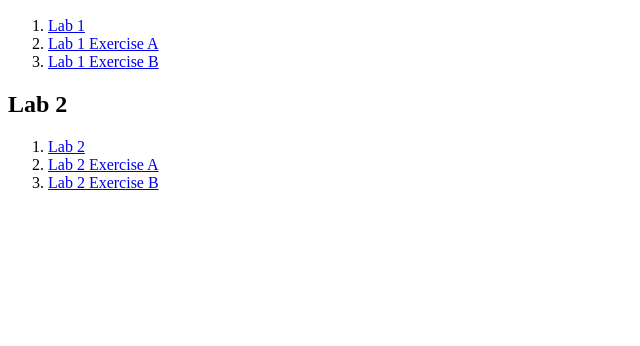
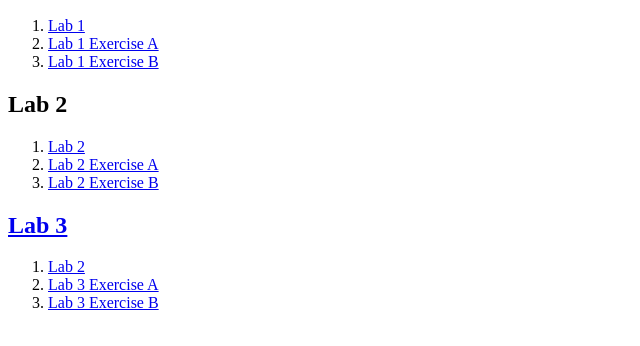
Before and after one commit to afifmz/S81238_CSF3133_K2, a plain HTML site: page index.html in a window 1280 px wide. Shown: the part 110-456 px from the top of the page, without its empty margins (0-640 px from the left). Drawn offline with Linux system fonts and the light colour scheme.

Commit message:
Add Lab 3 section to index.html

```diff
--- a/index.html
+++ b/index.html
@@ -19,7 +19,13 @@
         <li><a href="lab2/lab2.html">Lab 2</li>
         <li><a href="lab2/lab2_ExerA.html">Lab 2 Exercise A</li>
         <li><a href="lab2/lab2_ExerB.html">Lab 2 Exercise B</li>
+    </ol>
 
+    <h2>Lab 3</h2>
+    <ol>
+        <li><a href="lab3/LAB3.html">Lab 2</li>
+        <li><a href="lab3/lab3_ExerA.html">Lab 3 Exercise A</li>
+        <li><a href="lab3/lab3_ExerB.html">Lab 3 Exercise B</li>
     </ol>
 
 </body>
```
